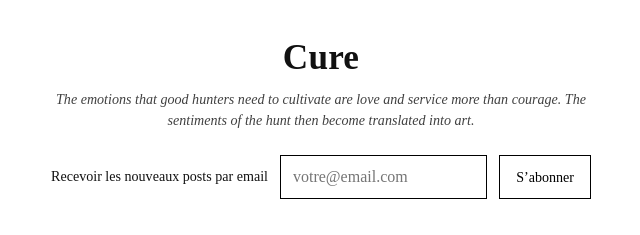
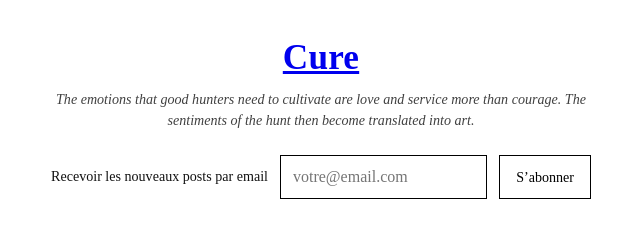
Before and after one commit to equipedenuit/cure, a Jekyll site: the page built from index.html, in a window 1280 px wide. Shown: the top 235 px of the page, without its empty margins (319-959 px from the left). Built offline with Jekyll 4.4.1, drawn with Linux system fonts in a browser that asks for light colours; the list of posts is cut into pages by our own code.

Commit message:
Update default.html

```diff
--- a/_layouts/default.html
+++ b/_layouts/default.html
@@ -179,7 +179,7 @@ blockquote footer a {
   </style>
 </head>
 <body>
-<h1>{{ site.title }}</h1>
+<h1><a href="{{ '/' | relative_url }}" title="Revenir à l’accueil">{{ site.title }}</a></h1>
 {% if site.description %}<div class="subtitle">{{ site.description }}</div>{% endif %}
 
 
```
